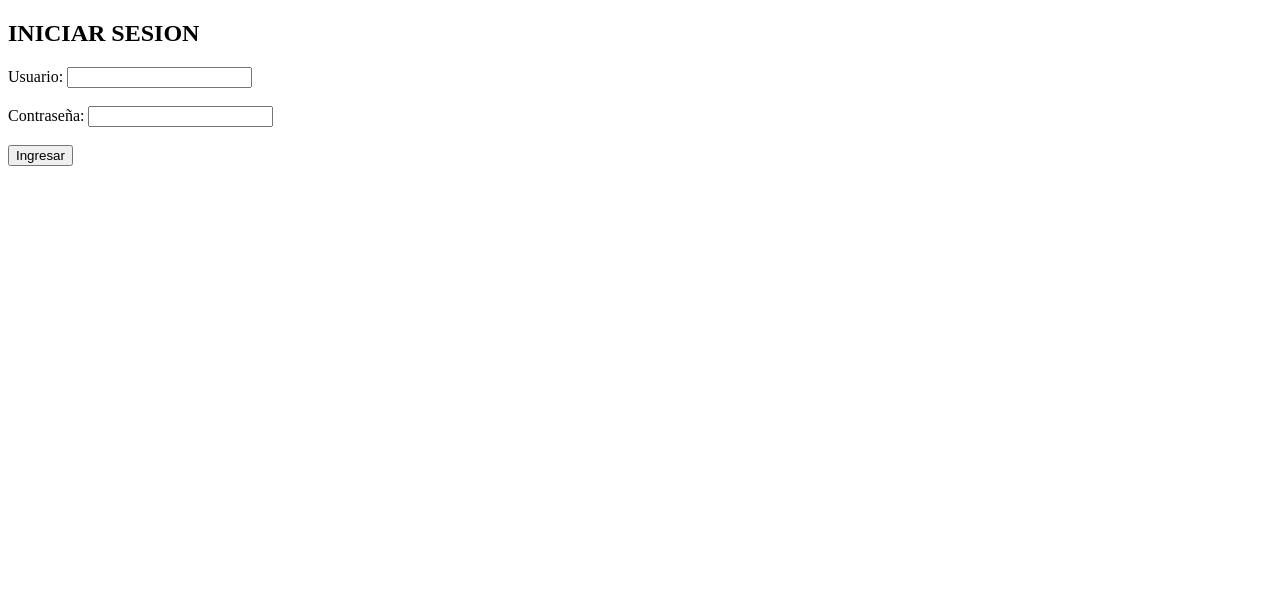
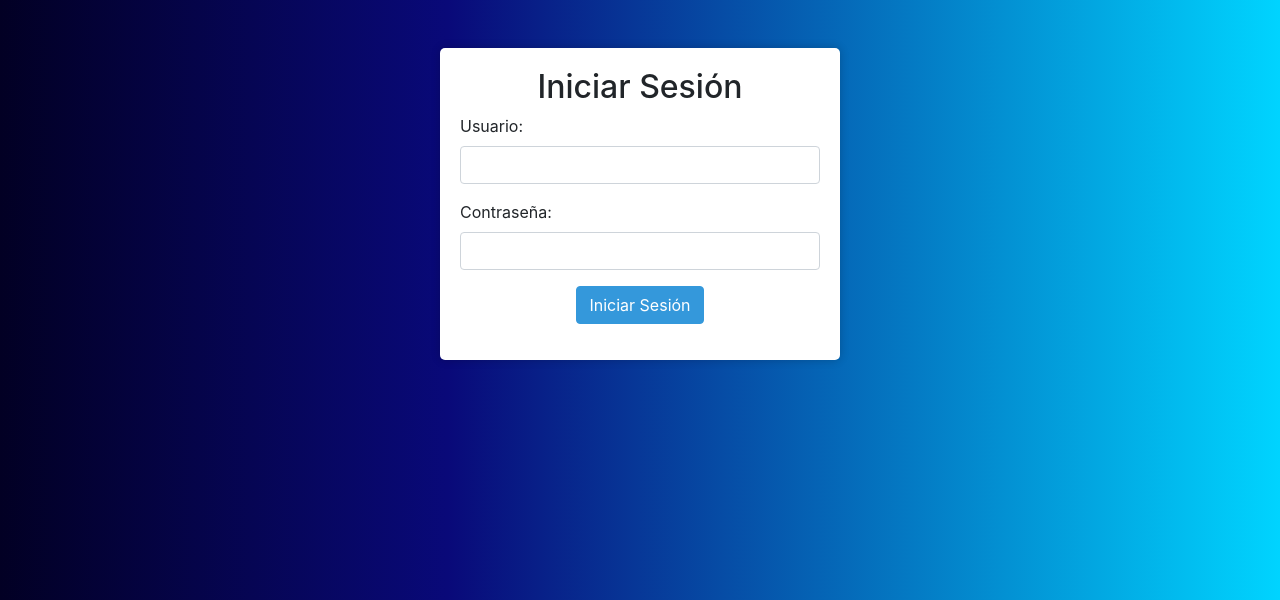
Before and after one commit to iFerch0/nando_reparaciones, a PHP site: page /views/loginView.php in a window 1280 px wide. Shown: the top 600 px of the page. Run offline with PHP 8.4, Linux system fonts and the light colour scheme; some libraries are stand-ins or nearby versions.

Commit message:
Se agrega estilos a Login

```diff
--- /dev/null
+++ b/css/styles.css
@@ -0,0 +1,27 @@
+/* Fondo con degradado */
+body {
+    background: rgb(2,0,36);
+    background: linear-gradient(90deg, rgba(2,0,36,1) 0%, rgba(9,9,121,1) 35%, rgba(0,212,255,1) 100%);
+
+}
+
+/* Contenedor del formulario */
+.login-container {
+    background: #fff;
+    padding: 20px;
+    border-radius: 5px;
+    box-shadow: 0px 0px 10px rgba(0, 0, 0, 0.2);
+    max-width: 400px;
+    margin: 0 auto;
+}
+
+/* Estilo de los botones */
+.btn-primary {
+    background-color: #3498db;
+    border-color: #3498db;
+}
+
+.btn-primary:hover {
+    background-color: #2980b9;
+    border-color: #2980b9;
+}
--- a/views/loginView.php
+++ b/views/loginView.php
@@ -3,16 +3,38 @@
 <head>
     <meta charset="UTF-8">
     <meta name="viewport" content="width=device-width, initial-scale=1.0">
-    <title>INICIAR SESIÓN</title>
+    <title>Iniciar Sesión</title>
+    <!-- Incluir Bootstrap CSS -->
+    <link rel="stylesheet" href="https://maxcdn.bootstrapcdn.com/bootstrap/4.5.2/css/bootstrap.min.css">
+    <link rel="stylesheet" href="../css/styles.css">
 </head>
-<body>
-    <h2>INICIAR SESION</h2>
-    <form action="../controllers/loginController.php" method="post">
-        <label for="username">Usuario: </label>
-        <input type="text" name="username" required><br><br>
-        <label for="password">Contraseña: </label>
-        <input type="password" name="password" required><br><br>
-        <input type="submit" value="Ingresar">
-    </form>
+<body class="bg-light">
+
+<div class="container mt-5">
+    <div class="row justify-content-center">
+        <div class="col-md-6 login-container">
+            <h2 class="text-center">Iniciar Sesión</h2>
+            <form action="../controllers/loginController.php" method="post">
+                <div class="form-group">
+                    <label for="username">Usuario:</label>
+                    <input type="text" class="form-control" name="username" required>
+                </div>
+                <div class="form-group">
+                    <label for="password">Contraseña:</label>
+                    <input type="password" class="form-control" name="password" required>
+                </div>
+                <div class="form-group text-center">
+                    <button type="submit" class="btn btn-primary">Iniciar Sesión</button>
+                </div>
+            </form>
+        </div>
+    </div>
+</div>
+
+
+    <!-- Incluir Bootstrap JS y jQuery -->
+    <script src="https://code.jquery.com/jquery-3.5.1.slim.min.js"></script>
+    <script src="https://cdn.jsdelivr.net/npm/@popperjs/core@2.5.3/dist/umd/popper.min.js"></script>
+    <script src="https://maxcdn.bootstrapcdn.com/bootstrap/4.5.2/js/bootstrap.min.js"></script>
 </body>
 </html>
```
Also changed, not shown: views/header.php (+15 -0 lines).
